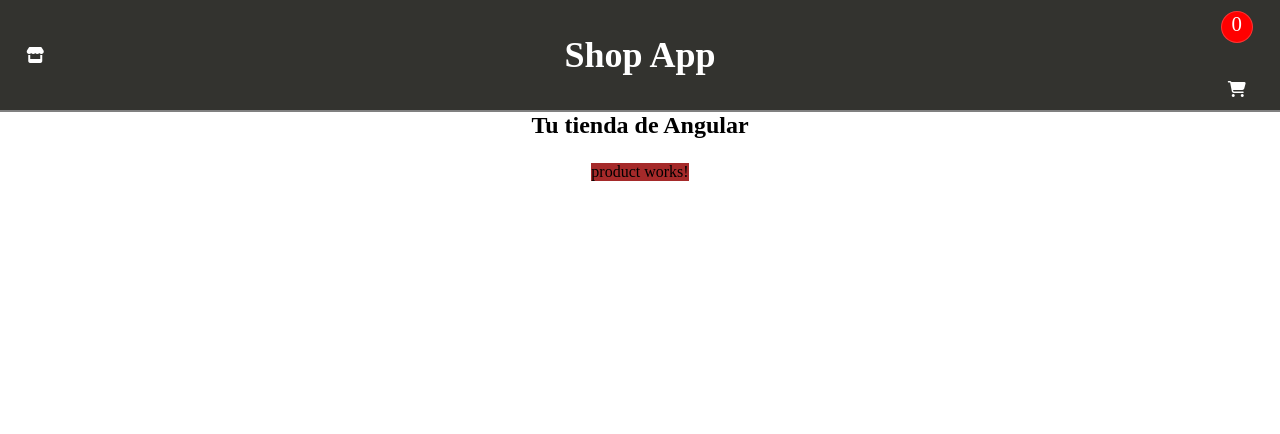
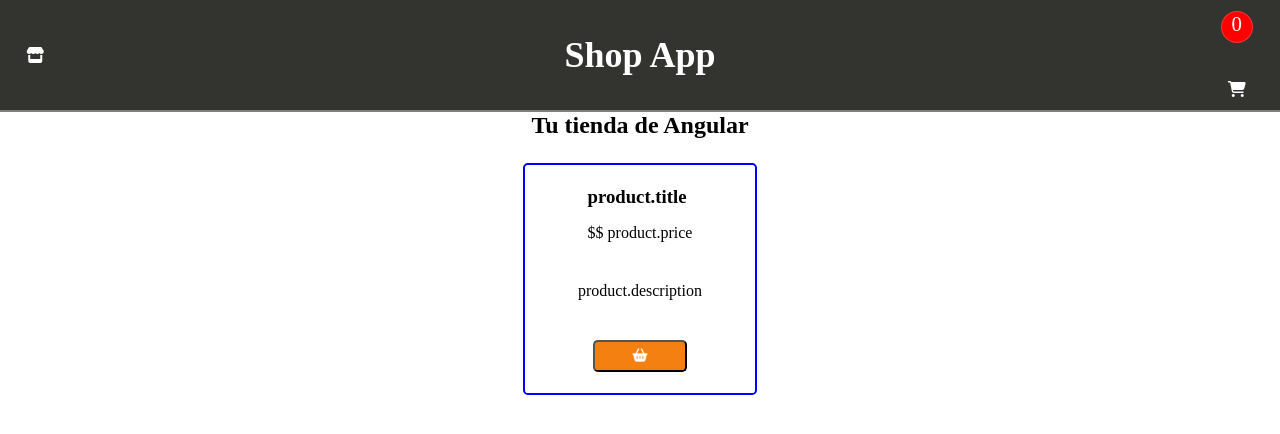
Before and after one commit to miguelhojman/TiendaOnLine, an Angular app: page /home in a window 1280 px wide. Shown: the top 434 px of the page. Built offline with nearby package versions, Linux system fonts and the light colour scheme; no server answers.

Commit message:
cambios en los estilos

```diff
--- a/src/app/components/cart/cart.component.css
+++ b/src/app/components/cart/cart.component.css
@@ -0,0 +1,57 @@
+.product-cart-wrapper {
+  display: flex;
+  flex-direction: column;
+  justify-content: center;
+  padding: 0.5rem;
+}
+.product-cart {
+  display: flex;
+  justify-content: space-around;
+  align-items: center;
+}
+.product-cart-info {
+  display: flex;
+  gap: 1rem;
+}
+.product-body {
+  flex-basis: 50%;
+}
+.roduct-cart-total {
+  flex-basis: 20%;
+}
+.product-cart-buttons {
+  display: flex;
+  flex-basis: 30%;
+  gap: 0.7rem;
+}
+.product-cart-operators {
+  display: flex;
+  gap: 1rem;
+}
+.cart-btn {
+  width: 60%;
+  height: 2rem;
+  display: flex;
+  justify-content: center;
+  align-items: center;
+  align-self: center;
+  text-align: center;
+  font-weight: 800;
+  border-radius: 0.3rem;
+  background-color: orange;
+}
+.cart-total {
+  font-weight: 800;
+  font-size: 1.3rem;
+  padding: 0.8rem;
+}
+.fa-minus,
+.fa-trash,
+.fa-plus,
+.numero {
+  border: 2px solid black;
+  background-color: black;
+  color: white;
+  border-radius: 50%;
+  padding: 0.3rem;
+}
--- a/src/app/components/cart/cart.component.html
+++ b/src/app/components/cart/cart.component.html
@@ -1 +1,27 @@
-<p>cart works!</p>
+<div class="product-cart-wrapper">
+  <article class="product-cart">
+    <div class="product-body">
+      <p>product.title</p>
+      <div class="product-cart-info">
+        <p>$$ product.price</p>
+        <p>product.cantidad</p>
+      </div>
+    </div>
+
+    <div class="product-cart-total">
+      <p>product.price * product.cantitdad</p>
+    </div>
+    <div class="product-cart-buttons">
+      <div class="product-cart-operators">
+        <i class="fa-solid fa-minus"></i>
+        <span class="numero">44</span>
+        <i class="fa-solid fa-plus"></i>
+      </div>
+      <i class="fa-solid fa-trash"></i>
+    </div>
+  </article>
+  <div class="cart-total">
+    <p class="cart-total-total">TOTAL:$$ total</p>
+  </div>
+  <button class="cart-btn">IR A MI CESTA</button>
+</div>
--- a/src/app/components/main/main.component.css
+++ b/src/app/components/main/main.component.css
@@ -13,5 +13,5 @@
   display: flex;
   justify-content: center;
   flex-wrap: wrap;
-  background-color: brown;
+  background-color: white;
 }
--- a/src/app/components/product/product.component.css
+++ b/src/app/components/product/product.component.css
@@ -0,0 +1,39 @@
+.product {
+  display: flex;
+  flex-basis: 20%;
+  flex-direction: column;
+  align-items: center;
+  gap: 0.5rem;
+  padding: 1.3rem;
+  border-radius: 0.3rem;
+  border: 2px solid blue;
+}
+.product-header {
+  flex-basis: 30%;
+}
+.product-header h3 {
+  margin-bottom: 1rem;
+}
+.product-body {
+  margin: 2rem;
+  flex-basis: 50%;
+}
+.product-footer {
+  flex-basis: 20%;
+  min-width: 100%;
+  display: flex;
+  justify-content: center;
+  align-items: center;
+}
+.product-footer-button {
+  width: 50%;
+  min-height: 2rem;
+  cursor: pointer;
+  border-radius: 0.3rem;
+  background-color: rgb(245, 128, 18);
+  color: white;
+}
+.product-footer-button:hover {
+  background-color: white;
+  color: rgb(245, 128, 18);
+}
--- a/src/app/components/product/product.component.html
+++ b/src/app/components/product/product.component.html
@@ -1 +1,14 @@
-<p>product works!</p>
+<article class="product">
+  <div class="product-header">
+    <h3 class="product-header-title">product.title</h3>
+    <p>$$ product.price</p>
+  </div>
+  <div class="product-body">
+    <p>product.description</p>
+  </div>
+  <div class="product-footer">
+    <button class="product-footer-button">
+      <i class="fa-solid fa-basket-shopping"></i>
+    </button>
+  </div>
+</article>
```
